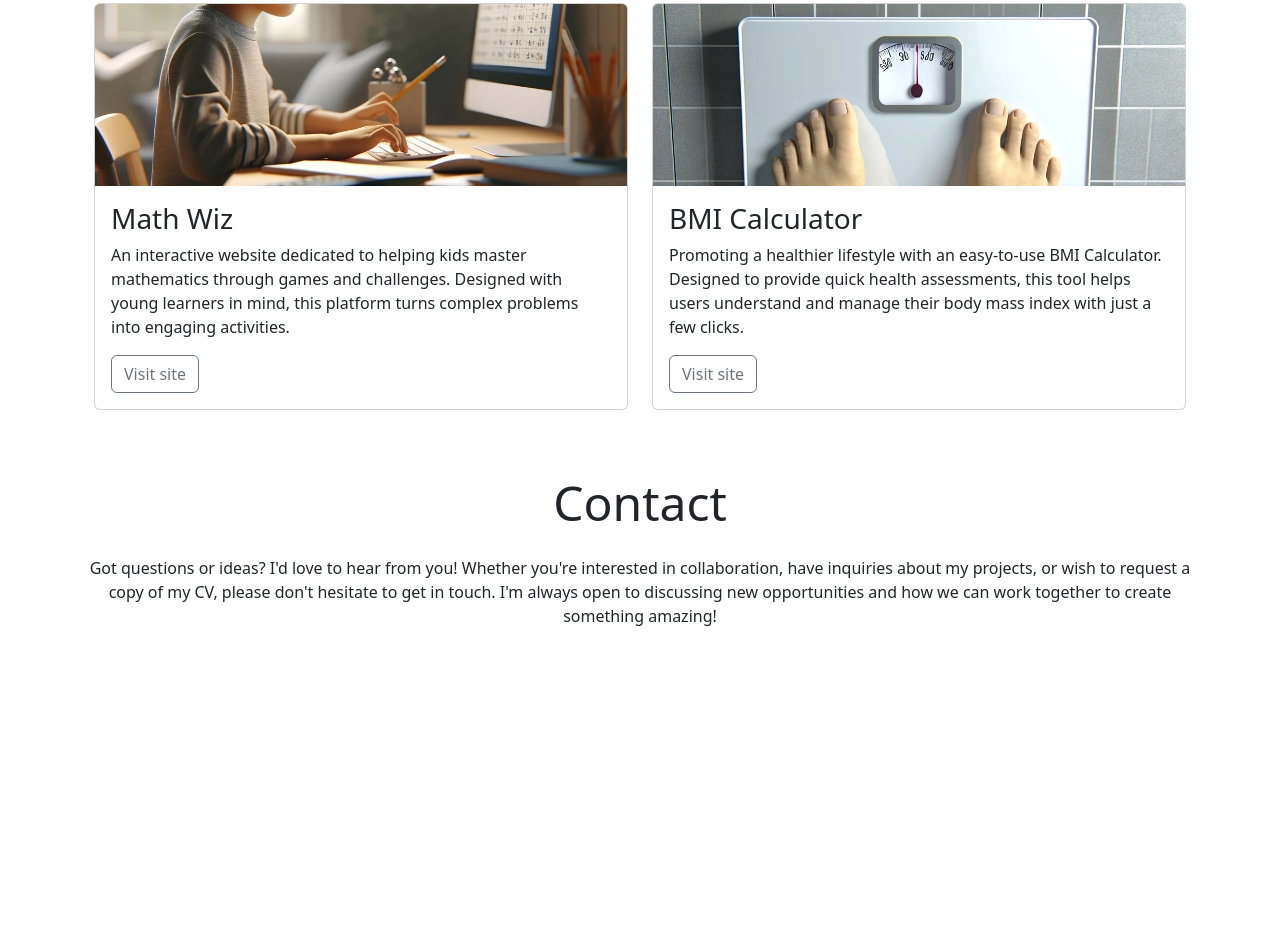
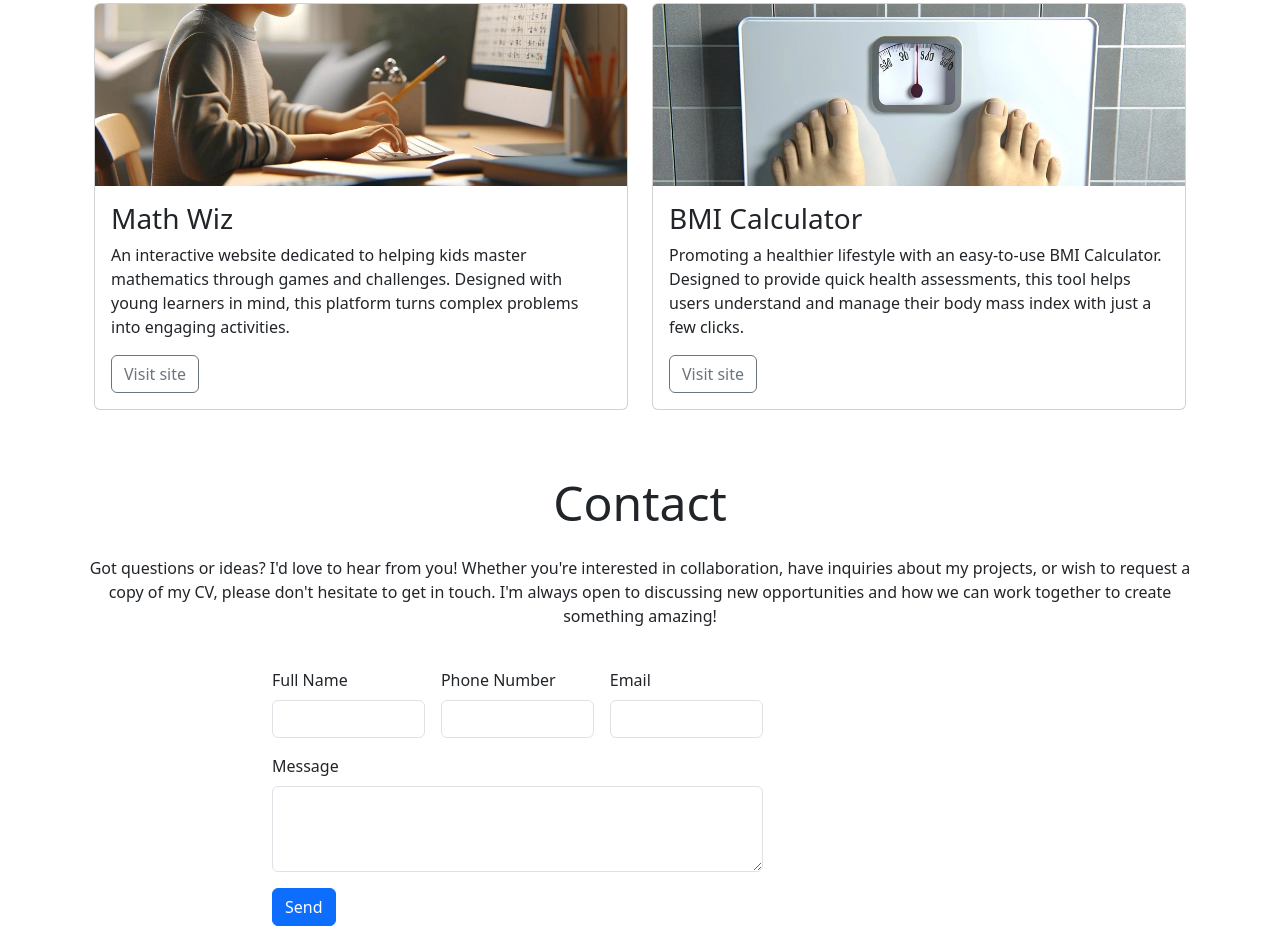
Before and after one commit to MrCCampbell/portfolio, a plain HTML site: page index.html in a window 1280 px wide. Shown: the part 1417-2367 px from the top of the page. Before the commit the page ends 2085 px from the top, so only its background shows below. Drawn offline with nearby package versions, Linux system fonts and the light colour scheme.

Commit message:
add contact form

```diff
--- a/index.html
+++ b/index.html
@@ -177,8 +177,30 @@
       <h2 class="display-5">Contact</h2>
       <p class="mt-4">Got questions or ideas? I'd love to hear from you! Whether you're interested in collaboration, have inquiries about my projects, or wish to request a copy of my CV, please don't hesitate to get in touch. I'm always open to discussing new opportunities and how we can work together to create something amazing!</p>
     </div>
-    <div class="col 12 col-md-10 col-lg-8">
+    <div class="col 12 col-md-10 col-lg-8 mb-4">
       <!-- Add you form here-->
+       <div class="col-12 col-md-10 col-lg-8">
+      <form class="row g-3">
+        <div class="col-lg-4">
+          <label for="full-name" class="form-label">Full Name</label>
+          <input type="text" class="form-control" id="full-name">
+        </div>
+        <div class="col-lg-4">
+          <label for="phone-number" class="form-label">Phone Number</label>
+          <input type="number" class="form-control" id="phone-number">
+        </div>
+        <div class="col-lg-4">
+          <label for="email" class="form-label">Email</label>
+          <input type="text" class="form-control" id="email">
+        </div>
+        <div class="col-12">
+          <label for="message" class="form-label">Message</label>
+          <textarea class="form-control" id="message" rows="3"> </textarea>
+        </div>
+        <div class="col-12">
+          <button type="submit" class="btn btn-primary">Send</button>
+        </div>
+      </form>
     </div>
   </div>
 </footer>
```
